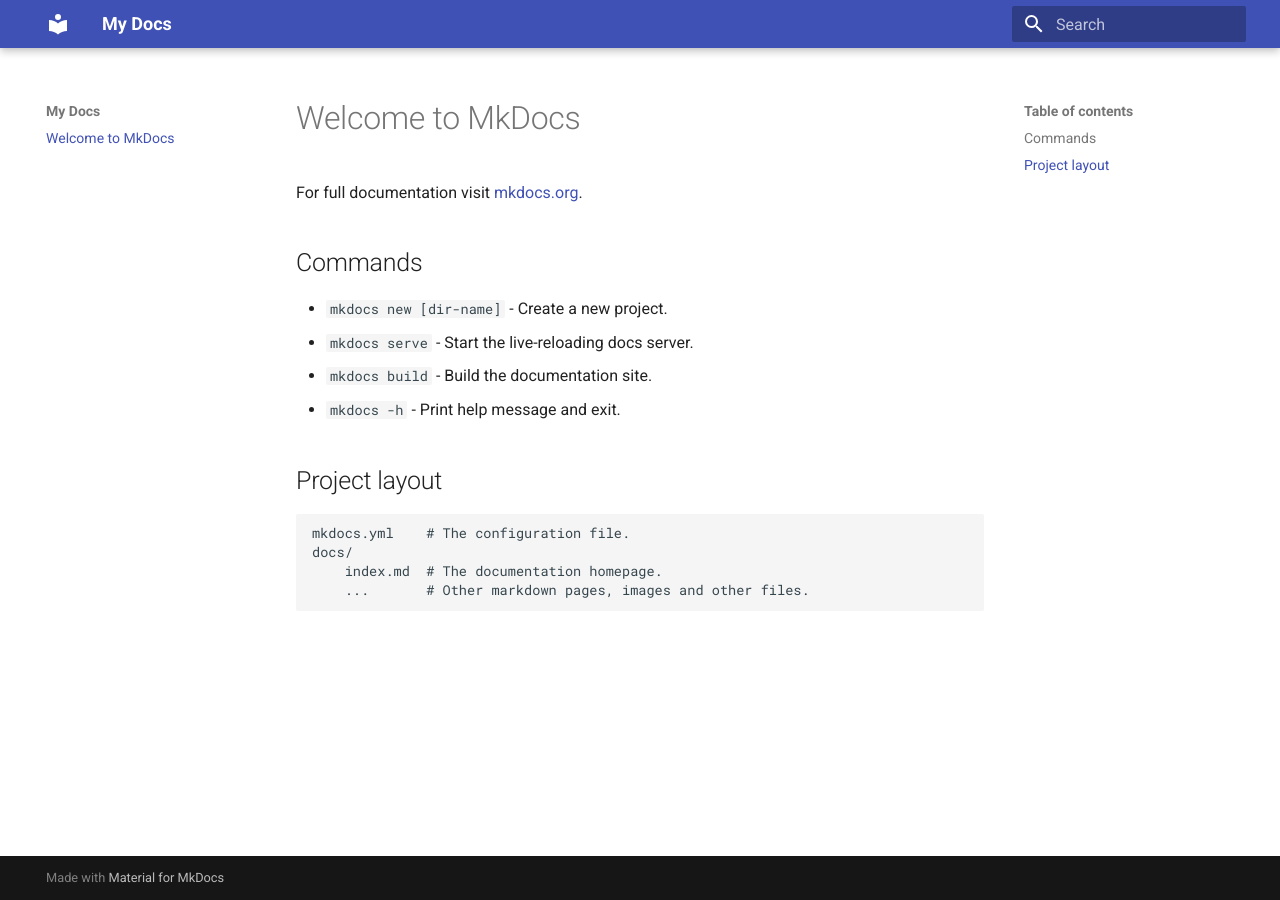
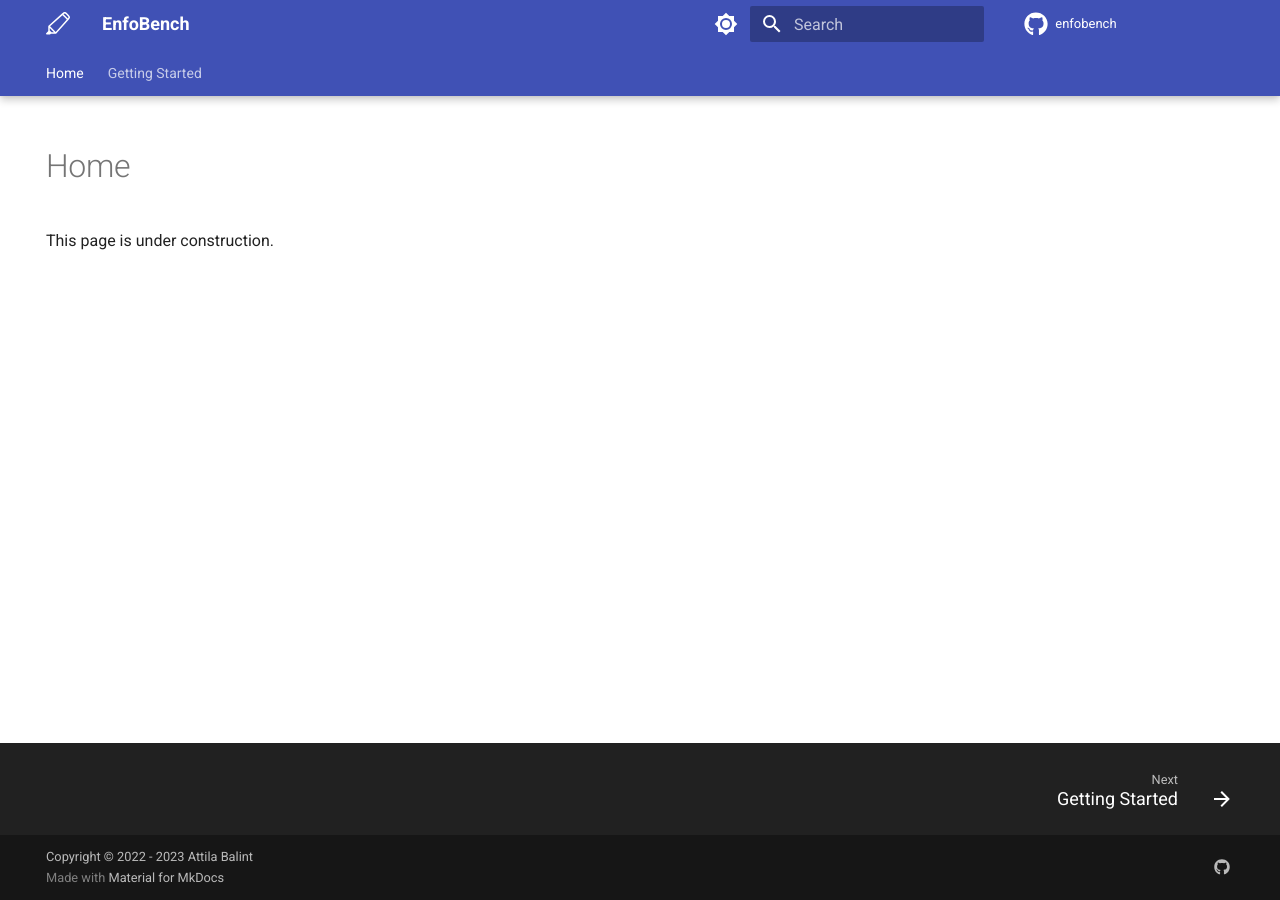
Before and after one commit to attila-balint-kul/energy-forecast-benchmark-toolkit, an MkDocs documentation site: the page built from docs/docs/index.md, in a window 1280 px wide. Built offline with MkDocs 1.6.1 and Material for MkDocs 9.7.7, drawn with Linux system fonts in a browser that asks for light colours; comment, search, counter and statistics services are not loaded.

Commit message:
created basic documentation

```diff
--- a/docs/docs/index.md
+++ b/docs/docs/index.md
@@ -1,17 +1,11 @@
-# Welcome to MkDocs
+---
+tags:
+  - example
+hide:
+  - tags
+  - navigation
+---
 
-For full documentation visit [mkdocs.org](https://www.mkdocs.org).
+# Home
 
-## Commands
-
-* `mkdocs new [dir-name]` - Create a new project.
-* `mkdocs serve` - Start the live-reloading docs server.
-* `mkdocs build` - Build the documentation site.
-* `mkdocs -h` - Print help message and exit.
-
-## Project layout
-
-    mkdocs.yml    # The configuration file.
-    docs/
-        index.md  # The documentation homepage.
-        ...       # Other markdown pages, images and other files.
+This page is under construction.
--- a/docs/mkdocs.yml
+++ b/docs/mkdocs.yml
@@ -1,3 +1,56 @@
-site_name: My Docs
+site_name: EnfoBench
+site_description: EnfoBench is a benchmarking toolkit for energy forecasting models.
+repo_url: https://github.com/attila-balint-kul/energy-forecast-benchmark-toolkit
+repo_name: enfobench
+edit_uri: ''
+copyright: Copyright &copy; 2022 - 2023 Attila Balint
 theme:
+  language: en
   name: material
+  custom_dir: overrides
+  palette:
+    # Palette toggle for light mode
+    - media: "(prefers-color-scheme: light)"
+      scheme: default
+      toggle:
+        icon: material/brightness-7
+        name: Switch to dark mode
+
+    # Palette toggle for dark mode
+    - media: "(prefers-color-scheme: dark)"
+      scheme: slate
+      toggle:
+        icon: material/brightness-4
+        name: Switch to system preference
+  icon:
+    logo: bootstrap/highlighter
+    repo: fontawesome/brands/github
+    tag:
+      example: bootstrap/journal-bookmark
+  features:
+    - navigation.indexes
+    - navigation.footer
+    - navigation.tabs
+    - navigation.tabs.sticky
+    - toc.follow
+plugins:
+  - tags:
+      tags_file: tags.md
+  - search
+extra:
+  homepage: https://attila-balint-kul.github.io/energy-forecast-benchmark-toolkit
+  consent:
+    title: Cookie consent
+    description: >-
+      We use cookies to recognize your repeated visits and preferences, as well
+      as to measure the effectiveness of our documentation and whether users
+      find what they're searching for. With your consent, you're helping us to
+      make our documentation better.
+  social:
+    - icon: fontawesome/brands/github
+      link: https://github.com/attila-balint-kul/energy-forecast-benchmark-toolkit
+  tags:
+    Examples: example
+nav:
+  - Home: index.md
+  - Getting Started: getting-started.md
```
Also changed, not shown: docs/docs/getting-started.md (added, +3 -0 lines), docs/docs/tags.md (added, +5 -0 lines), docs/overrides/.icons/bootstrap/highlighter.svg (added), docs/overrides/.icons/bootstrap/journal-bookmark.svg (added), 2 other files.
